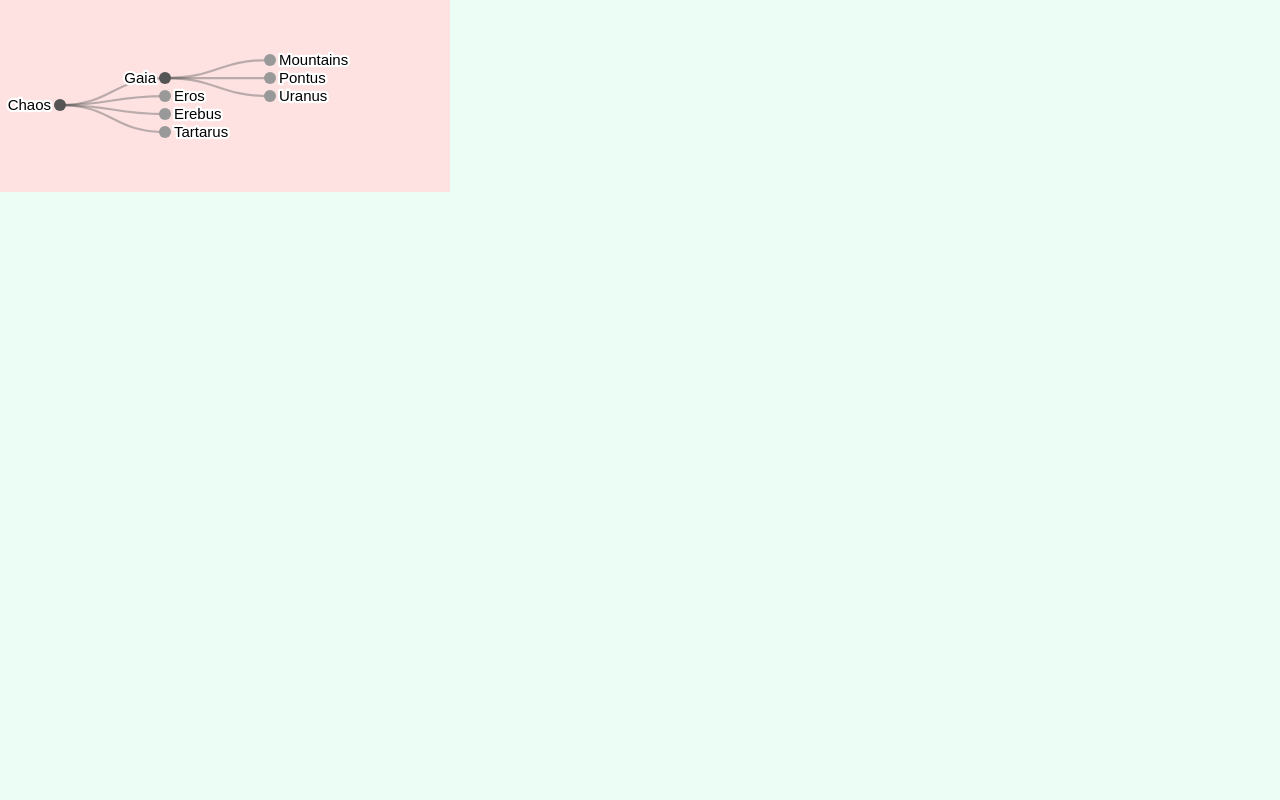
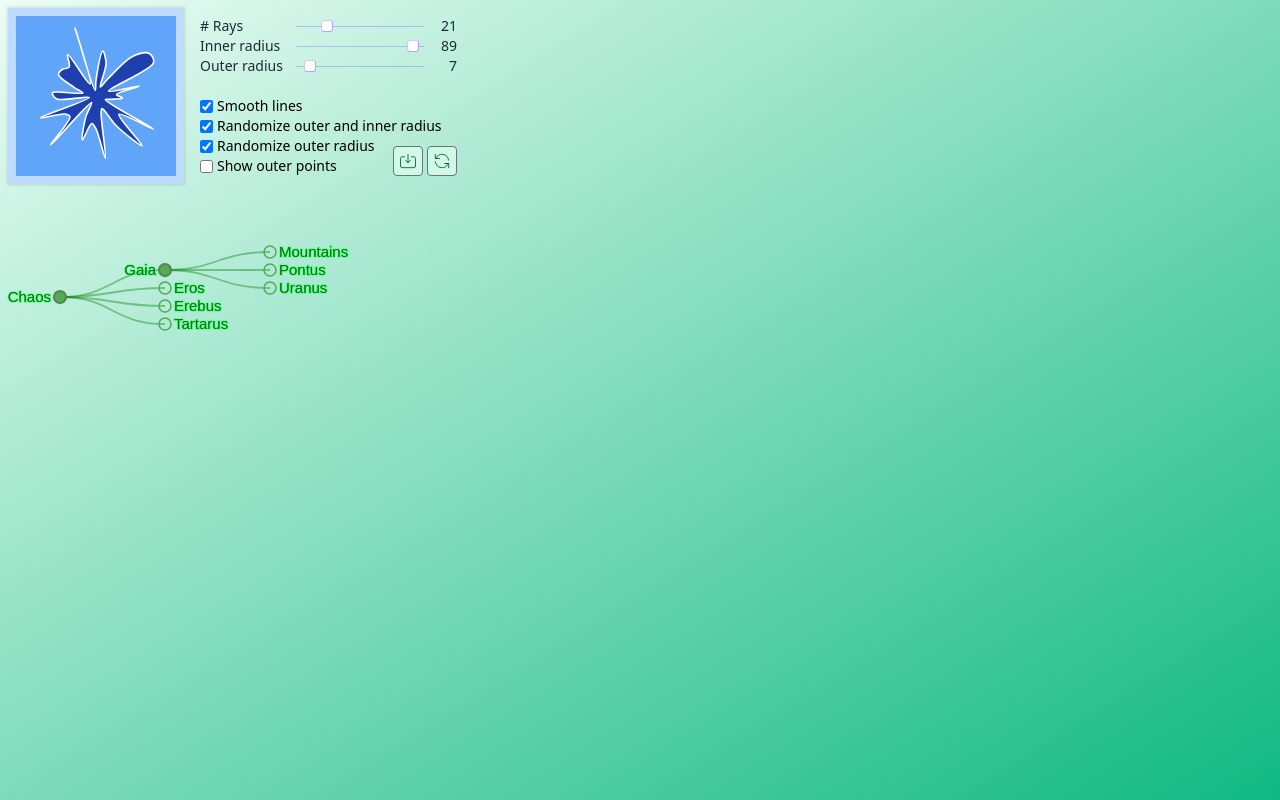
Before and after one commit to maxzz/react-d3, a React (Vite) app: page / in a window 1280 px wide. Built offline with nearby package versions, Linux system fonts and the light colour scheme.

Commit message:
WIP. classic D3. add simple hierarchy tweaking

```diff
--- a/src/App.tsx
+++ b/src/App.tsx
@@ -5,8 +5,9 @@ import StarD3Interpolated from './components/StarD3Interpolated';
 
 function App() {
     return (
-        <div className="h-screen bg-green-50">
-            {/* <StarD3Interpolated /> */}
+        <div className="h-screen bg-green-50 bg-gradient-to-tl from-green-500 to-cyan-500">
+        {/* <div className="h-screen bg-green-50" style={{backgroundColor: '#defeff', backgroundImage: 'linear-gradient(347deg, #defeff 0%, #D2FFE2 100%)'}}> */}
+            <StarD3Interpolated />
             <HierarchyClassic />
         </div>
     );
--- a/src/components/HierarchyClassic.tsx
+++ b/src/components/HierarchyClassic.tsx
@@ -38,9 +38,9 @@ function HierarchyClassic() {
 
             const link = g.append("g")
                 .attr("fill", "none")
-                .attr("stroke", "#555")
+                .attr("stroke", "green")
                 .attr("stroke-opacity", 0.4)
-                .attr("stroke-width", 1.5)
+                .attr("stroke-width", 1.2)
                 .selectAll("path")
                 .data(root.links())
                 .join("path")
@@ -57,17 +57,20 @@ function HierarchyClassic() {
                 .attr("transform", (d: any) => `translate(${d.y},${d.x})`);
 
             node.append("circle")
-                .attr("fill", (d: any) => highlight(d) ? "red" : d.children ? "#555" : "#999")
+                .attr("fill", (d: any) => highlight(d) ? "red" : d.children ? "#5a5" : "none")
+                .attr("stroke", (d: any) => highlight(d) ? "red" : d.children ? "#585" : "#5a5")
+                .attr("stroke-width", (d: any) => d.children ? 1.5 : 1)
                 .attr("r", 4);
 
             node.append("text")
-                .attr("fill", d => highlight(d) ? "red" : null)
-                .attr("dy", "0.31em")
+                .attr("fill", d => highlight(d) ? "red" : 'green')
+                .attr("dy", "0.32em")
                 .attr("x", (d: any) => d.children ? -6 : 6)
                 .attr("text-anchor", (d: any) => d.children ? "end" : "start")
                 .text(label)
                 .clone(true).lower()
-                .attr("stroke", "white");
+                .attr("stroke-width", 1.7)
+                .attr("stroke", "#4aff8780");
 
             return svg.node();
         }
@@ -89,7 +92,7 @@ function HierarchyClassic() {
 
     return (
         <div className="w-[450px] h-48">
-            <svg className="w-full h-full bg-red-100" ref={ref}>
+            <svg className="w-full h-full" ref={ref}>
 
             </svg>
         </div>
```
